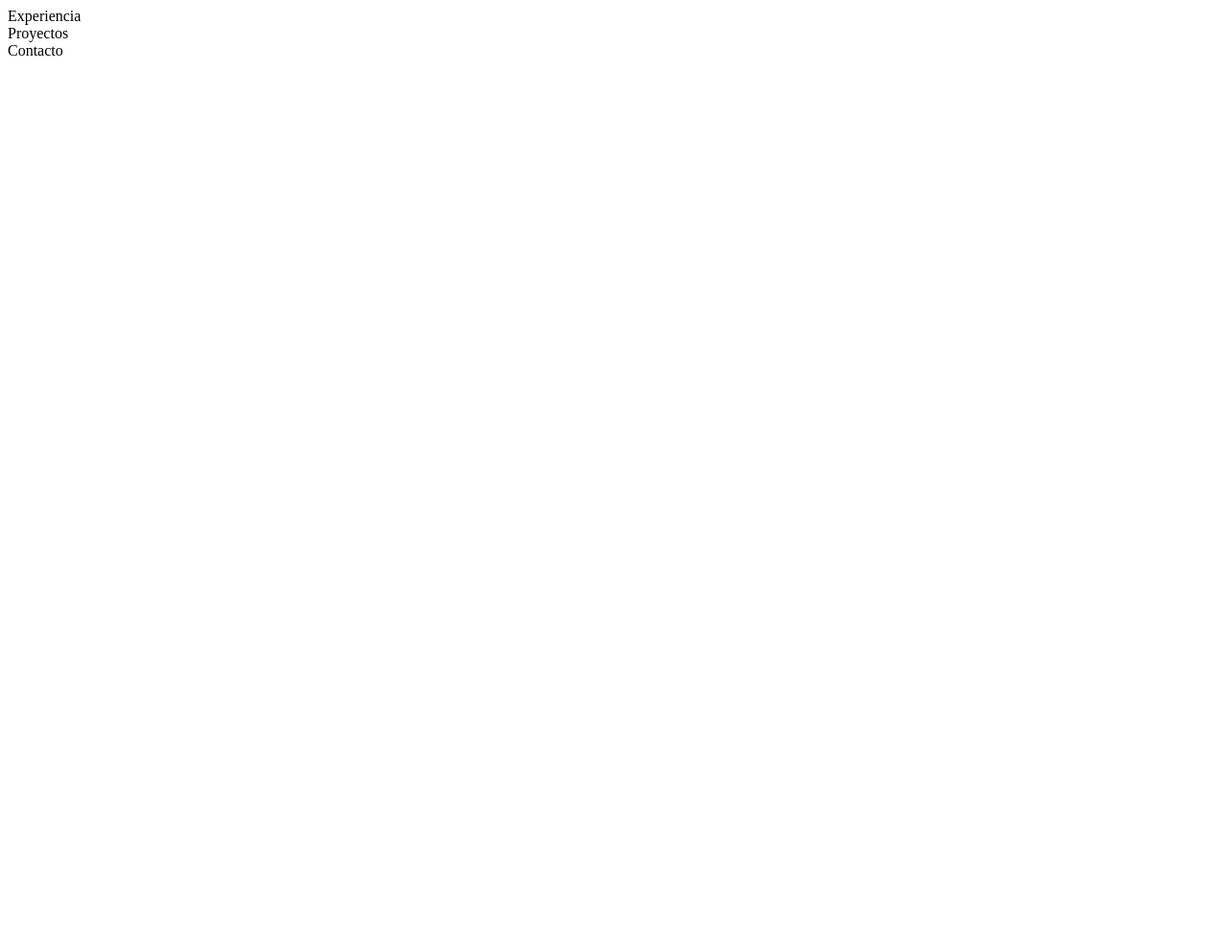
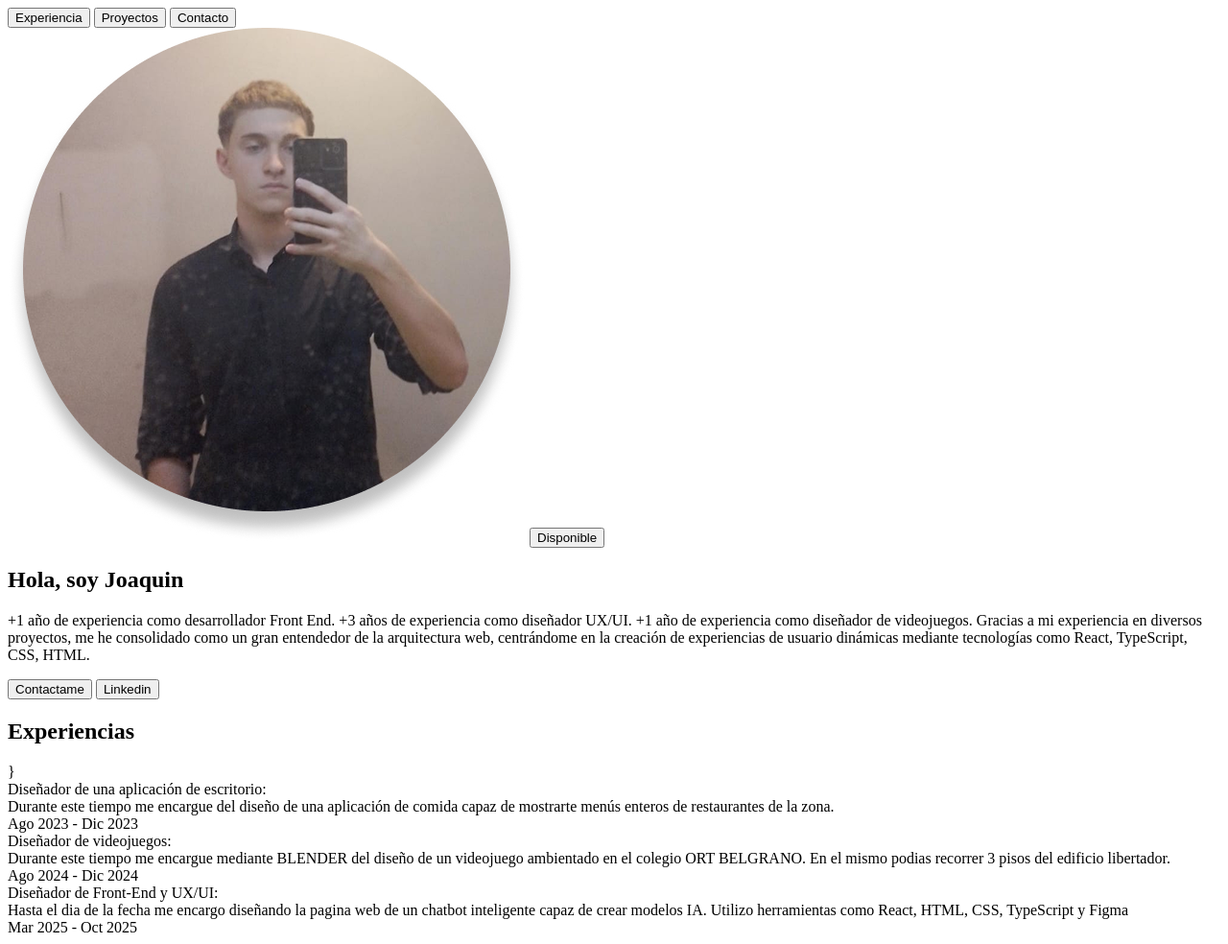
Before and after one commit to JoaquinAlfie/TP-PORTFOLIO, a plain HTML site: page index.html in a window 1280 px wide. Shown: the whole page at 96% size. Before the commit the page ends 800 px from the top, so only its background shows below. Drawn offline with Linux system fonts and the light colour scheme.

Commit message:
aca ando

```diff
--- a/index.html
+++ b/index.html
@@ -4,21 +4,61 @@
     <meta charset="UTF-8">
     <meta name="viewport" content="width=device-width, initial-scale=1.0">
     <title>Portfolio</title>
+    <link rel="icon" type="image/png" href="img/churrito.png">
+    <link rel="preconnect" href="https://fonts.googleapis.com">
+    <link rel="preconnect" href="https://fonts.gstatic.com" crossorigin>
+    <link href="https://fonts.googleapis.com/css2?family=Mulish:ital,wght@0,200..1000;1,200..1000&family=Plus+Jakarta+Sans:ital,wght@0,200..800;1,200..800&family=Poppins:ital,wght@0,100;0,200;0,300;0,400;0,500;0,600;0,700;0,800;0,900;1,100;1,200;1,300;1,400;1,500;1,600;1,700;1,800;1,900&display=swap" rel="stylesheet">
 </head>
 <body>
     <header class="navbar">
-        <div class="experiencia">
+        <button class="experiencia">
             Experiencia
-        </div>
-        <div class="proyectos">
+        </button>
+        <button class="proyectos">
             Proyectos
-        </div>
-        <div class="contacto">
+        </button>
+        <button class="contacto">
             Contacto
-        </div>
+        </button>
     </header>
     <section class="yo">
-        <div class="img"></div>
+        <img src="img/churrito.png" alt="churrito" class="churrito" />
+        <button class="disponible">
+            Disponible
+        </button>
+        <h1 class="soy">Hola, soy Joaquin</h1>
+        <p class="descripcion">
+            +1 año de experiencia como desarrollador Front End.
+            +3 años de experiencia como diseñador UX/UI.
+            +1 año de experiencia como diseñador de videojuegos.
+            Gracias a mi experiencia en diversos proyectos, me he consolidado como un gran entendedor de la arquitectura web, centrándome en la creación de experiencias de usuario dinámicas mediante tecnologías como React, TypeScript, CSS, HTML.
+        </p>
+        <div class="acciones">
+            <button class="contactame">Contactame</button>
+            <button class="linkedin">Linkedin</button>
+        </div>
+    </section>
+
+    <section class="experiencias">
+        <h2 class="expe">Experiencias</h2>}
+        <div class="aplicacion">
+            <div class="tituloapp">Diseñador de una aplicación de escritorio:</div>
+            <div class="relatoapp">Durante este tiempo me encargue del diseño de una aplicación de comida capaz de mostrarte menús enteros de restaurantes de la zona.</div>
+            <div class="fechaapp">Ago 2023 - Dic 2023</div>
+        </div>
+        <div class="videojuegos">
+            <div class="titulojuegos">Diseñador de videojuegos:</div>
+            <div class="relatojuegos">Durante este tiempo me encargue mediante BLENDER del diseño de un videojuego ambientado en el colegio ORT BELGRANO. En el mismo podias recorrer 3 pisos del edificio libertador.</div>
+            <div class="fechajuegos">Ago 2024 - Dic 2024</div>
+        </div>
+        <div class="front">
+            <div class="titulofront">Diseñador de Front-End y UX/UI:</div>
+            <div class="relatofront">Hasta el dia de la fecha me encargo diseñando la pagina web de un chatbot inteligente capaz de crear modelos IA. Utilizo herramientas como React, HTML, CSS, TypeScript y Figma</div>
+            <div class="fechafront">Mar 2025 - Oct 2025</div>
+        </div>
+    </section>
+
+    <section class="proyectosseccion">
 
     </section>
 </body>
```
Also changed, not shown: img/appcomida.png (added), img/churrito.png (added).
